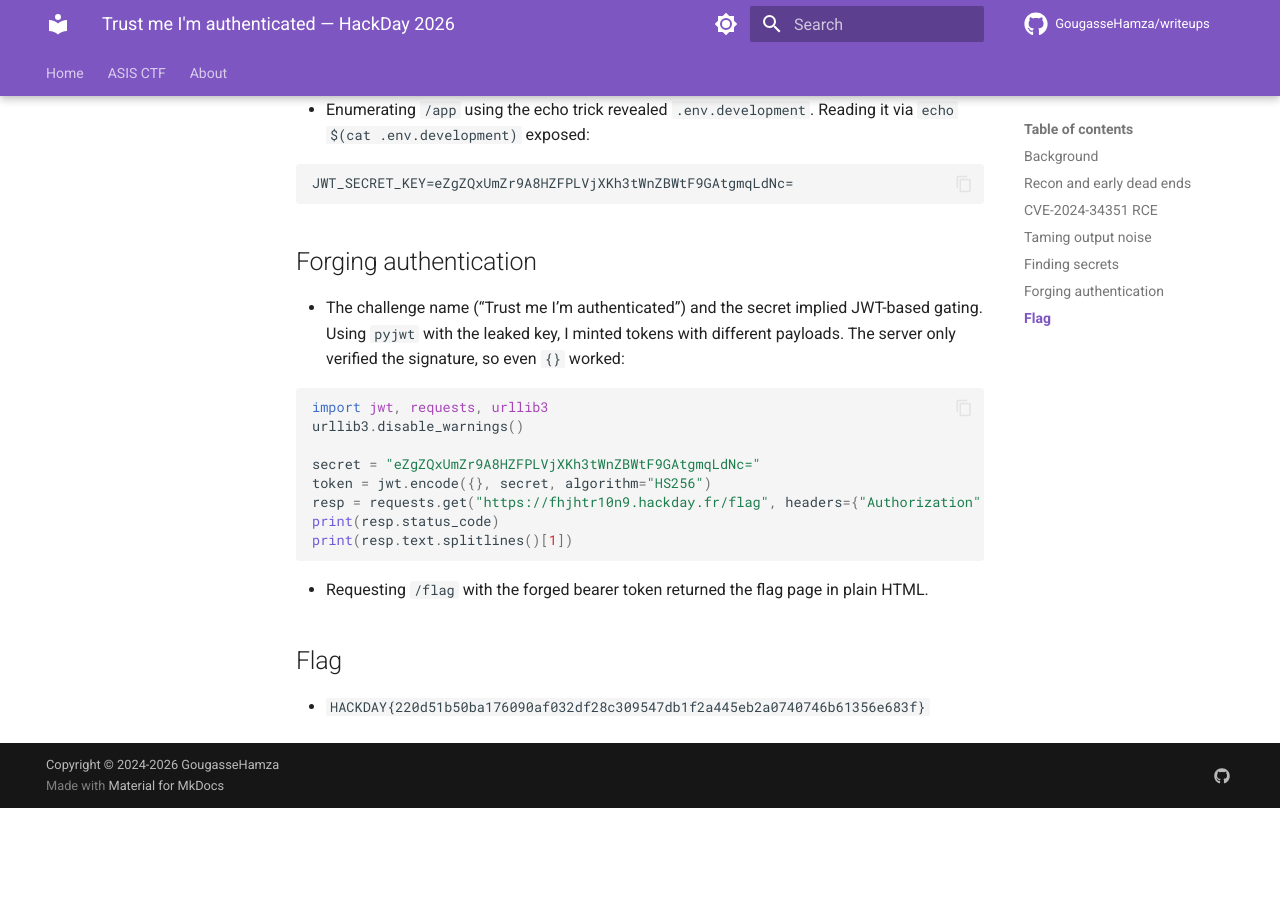
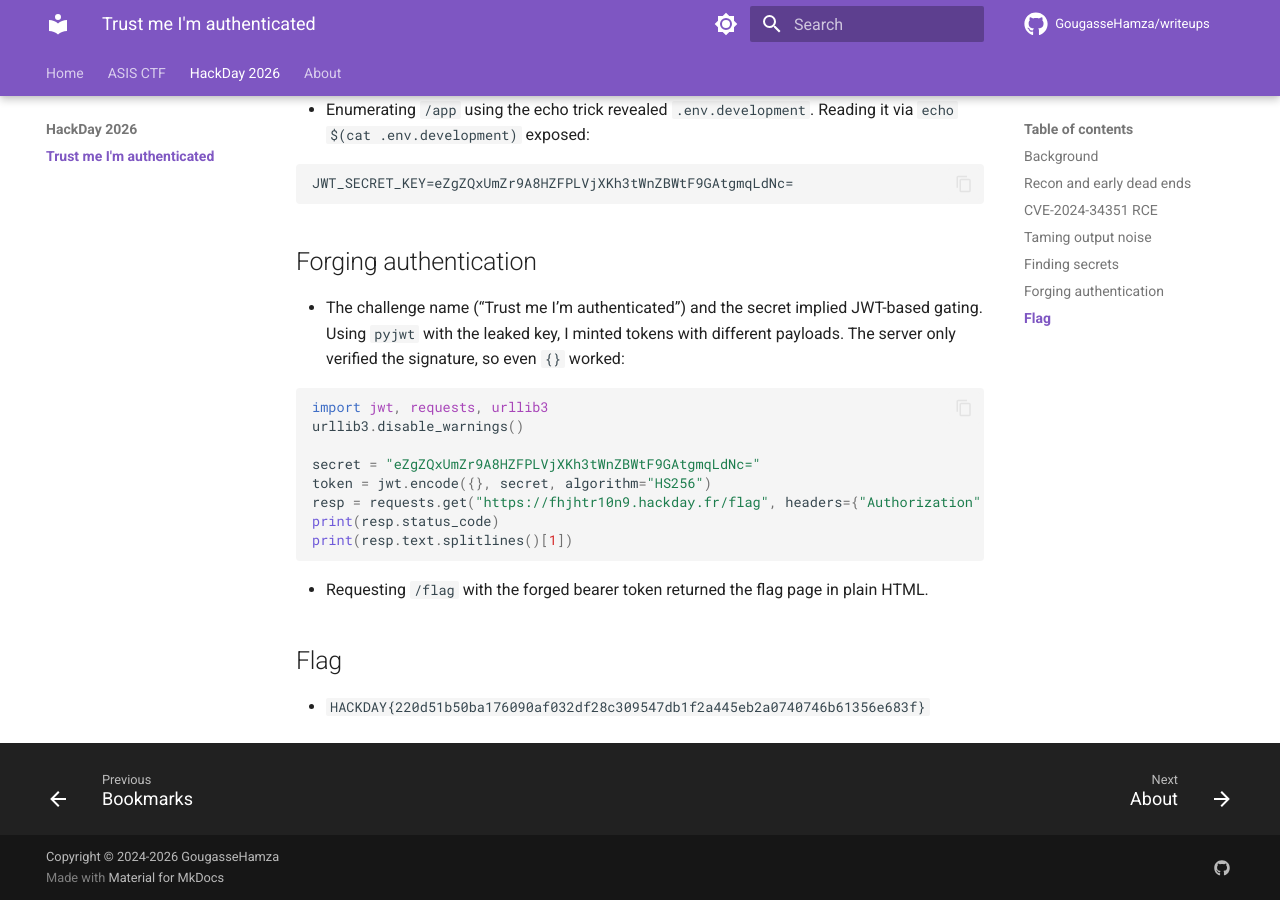
Before and after one commit to GougasseHamza/wp, an MkDocs documentation site: the page built from docs/hackday2026/index.md, in a window 1280 px wide and 900 px high, scrolled down 2079 px. Built offline with MkDocs 1.6.1 and Material for MkDocs 9.7.7, drawn with Linux system fonts in a browser that asks for light colours; comment, search, counter and statistics services are not loaded; before the commit the page ends 2887 px from its top, so only the background shows below that.

Commit message:
added new ctfs

```diff
--- a/mkdocs.yml
+++ b/mkdocs.yml
@@ -117,6 +117,8 @@ nav:
     - Rick Gallery: asis-ctf/rick-gallery.md
     - ASIS Mail: asis-ctf/asis-mail.md
     - Bookmarks: asis-ctf/bookmarks.md
+  - HackDay 2026:
+    - Trust me I'm authenticated: hackday2026/index.md
   - About: about.md
 
 copyright: Copyright &copy; 2024-2026 GougasseHamza
```
